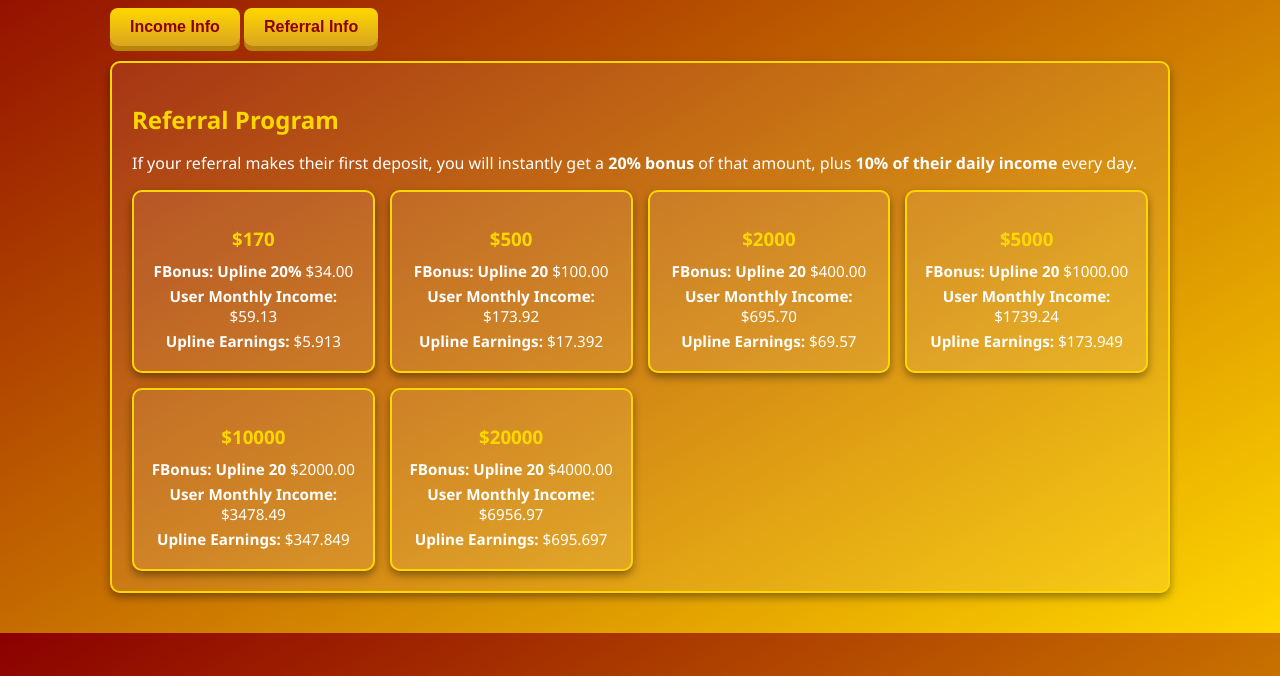
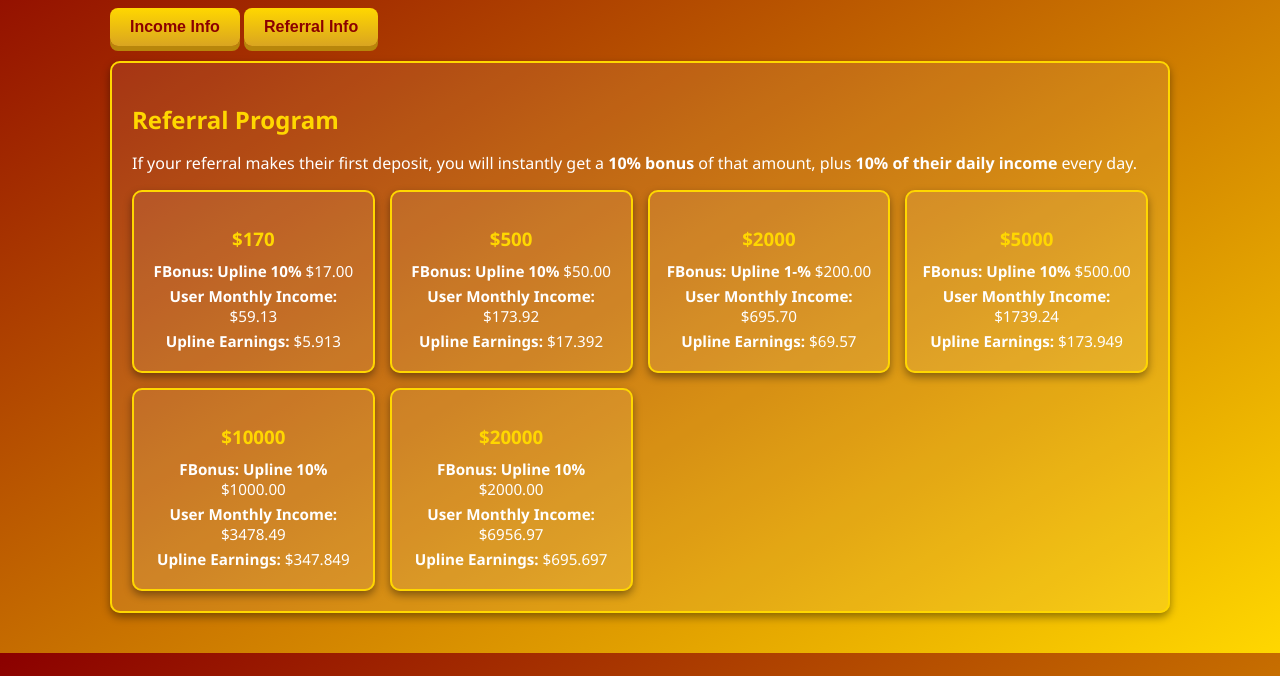
Before and after one commit to TrustDollar/TrustDollarPPT, a plain HTML site: page income.html in a window 1280 px wide. Both pictures are taken after a click on the button "Referral Info". Shown: the part 124-800 px from the top of the page. Drawn offline with Linux system fonts and the light colour scheme.

Commit message:
Update income.html

```diff
--- a/income.html
+++ b/income.html
@@ -1,4 +1,4 @@
- <!DOCTYPE html>
+  <!DOCTYPE html>
 <html lang="en">
 <head>
 <meta charset="UTF-8">
@@ -165,42 +165,42 @@
 
     <div id="referralSection" class="referral-section">
         <h2>Referral Program</h2>
-        <p>If your referral makes their first deposit, you will instantly get a <strong>20% bonus</strong> of that amount, plus <strong>10% of their daily income</strong> every day.</p>
+        <p>If your referral makes their first deposit, you will instantly get a <strong>10% bonus</strong> of that amount, plus <strong>10% of their daily income</strong> every day.</p>
         <div class="referral-grid">
             <div class="referral-card">
                 <h3>$170</h3>
-                <p><strong>FBonus: Upline 20% </strong> $34.00</p>
+                <p><strong>FBonus: Upline 10% </strong> $17.00</p>
                 <p><strong> User Monthly Income:</strong> $59.13</p>
                 <p><strong>Upline Earnings:</strong> $5.913</p>
             </div>
             <div class="referral-card">
                 <h3>$500</h3>
-                <p><strong>FBonus: Upline 20</strong> $100.00</p>
+                <p><strong>FBonus: Upline 10%</strong> $50.00</p>
                 <p><strong> User Monthly Income:</strong> $173.92</p>
                 <p><strong>Upline Earnings:</strong> $17.392</p>
             </div>
 
             <div class="referral-card">
                 <h3>$2000</h3>
-                <p><strong>FBonus: Upline 20</strong> $400.00</p>
+                <p><strong>FBonus: Upline 1-%</strong> $200.00</p>
                 <p><strong> User Monthly Income:</strong> $695.70</p>
                 <p><strong>Upline Earnings:</strong> $69.57</p>
             </div>
             <div class="referral-card">
                 <h3>$5000</h3>
-                <p><strong>FBonus: Upline 20</strong> $1000.00</p>
+                <p><strong>FBonus: Upline 10%</strong> $500.00</p>
                 <p><strong> User Monthly Income:</strong> $1739.24</p>
                 <p><strong>Upline Earnings:</strong> $173.949</p>
             </div>
             <div class="referral-card">
                 <h3>$10000</h3>
-                <p><strong>FBonus: Upline 20</strong> $2000.00</p>
+                <p><strong>FBonus: Upline 10%</strong> $1000.00</p>
                 <p><strong> User Monthly Income:</strong> $3478.49</p>
                 <p><strong>Upline Earnings:</strong> $347.849</p>
             </div>
             <div class="referral-card">
                 <h3>$20000</h3>
-                <p><strong>FBonus: Upline 20</strong> $4000.00</p>
+                <p><strong>FBonus: Upline 10%</strong> $2000.00</p>
                 <p><strong> User Monthly Income:</strong> $6956.97</p>
                 <p><strong>Upline Earnings:</strong> $695.697</p>
             </div>
```
